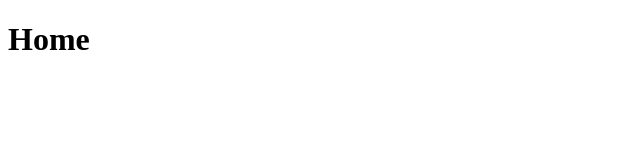
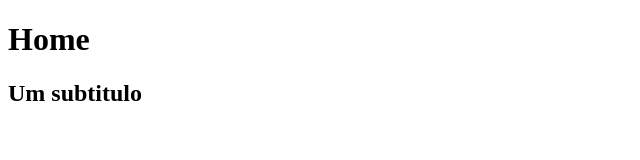
Before and after one commit to okida-rafael/estudo-git, a plain HTML site: page index.html in a window 1280 px wide. Shown: the whole page, without its empty margins (0-640 px from the left). Drawn offline with Linux system fonts and the light colour scheme.

Commit message:
Revisão 2

```diff
--- a/index.html
+++ b/index.html
@@ -7,5 +7,6 @@
   </head>
   <body>
     <h1>Home</h1>
+    <h2>Um subtitulo</h2>
   </body>
 </html>
```
